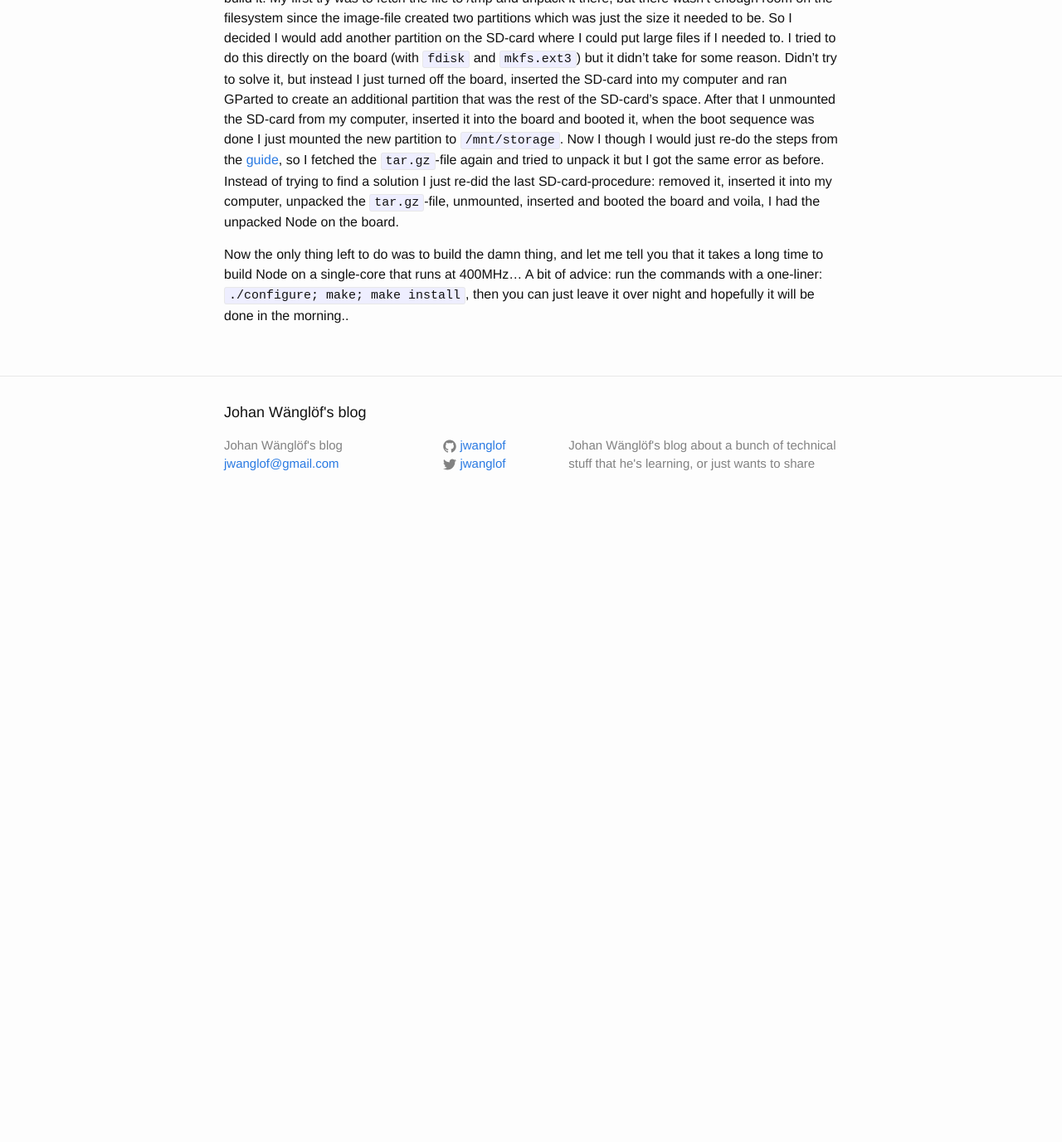
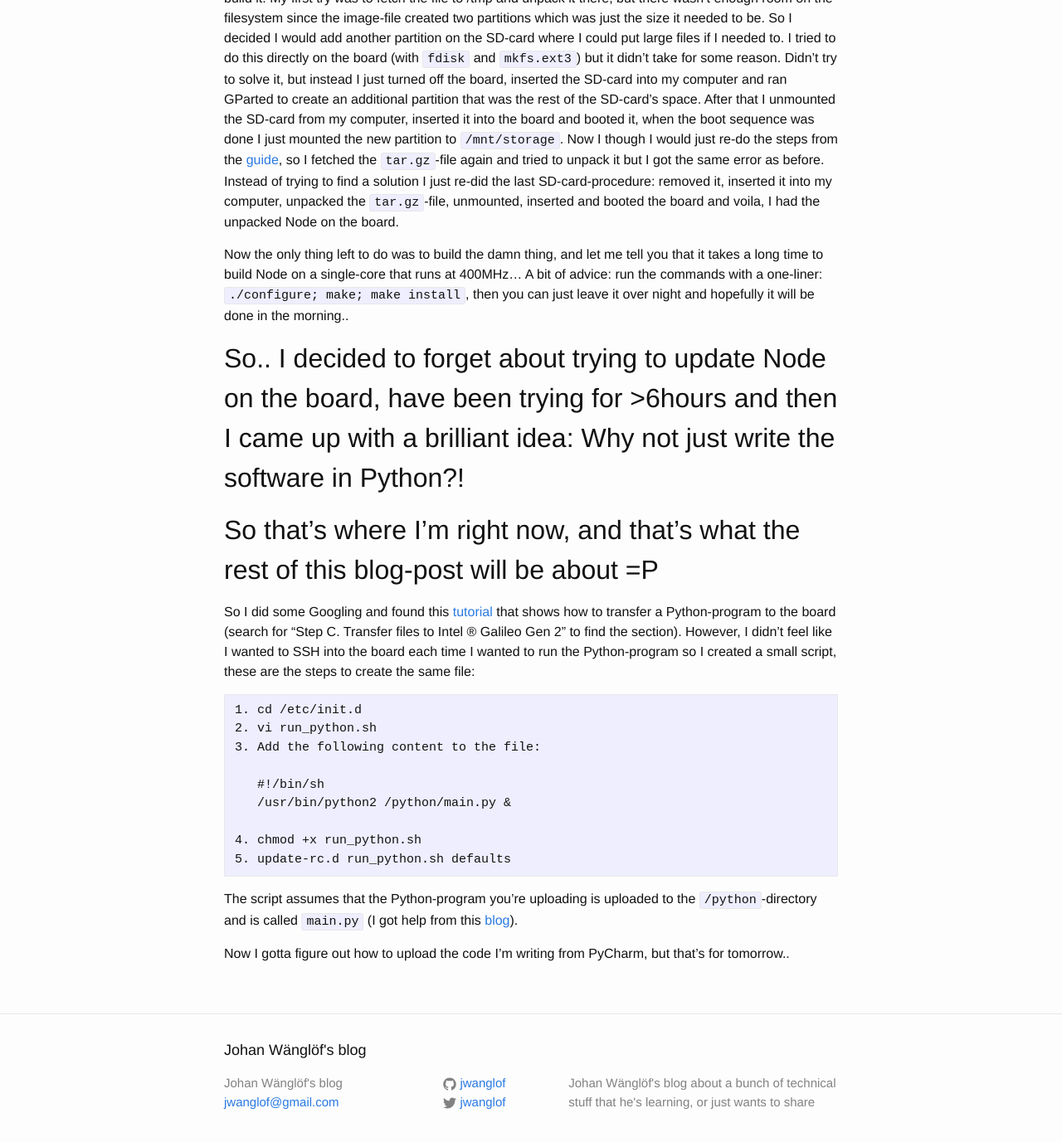
Before and after one commit to jwanglof/jwanglof.github.io, a Jekyll site: the page built from _posts/2016-03-05-intel-galileo.markdown, in a window 1280 px wide and 1400 px high, scrolled down 1756 px. Shown: the top 1377 px of the window at 83% size. Built offline with Jekyll 4.4.1, drawn with Linux system fonts in a browser that asks for light colours; before the commit the page ends 2387 px from its top, so only the background shows below that.

Commit message:
Post #2 about the Galileo

```diff
--- a/_posts/2016-03-05-intel-galileo.markdown
+++ b/_posts/2016-03-05-intel-galileo.markdown
@@ -29,14 +29,37 @@ My initial try with option #2 was to follow the steps in the book: Get the `tar.
 
 Now the only thing left to do was to build the damn thing, and let me tell you that it takes a long time to build Node on a single-core that runs at 400MHz... A bit of advice: run the commands with a one-liner: `./configure; make; make install`, then you can just leave it over night and hopefully it will be done in the morning..
 
+## So.. I decided to forget about trying to update Node on the board, have been trying for >6hours and then I came up with a brilliant idea: Why not just write the software in Python?!
+
+## So that's where I'm right now, and that's what the rest of this blog-post will be about =P
+
+So I did some Googling and found this [tutorial][intel-tutorial] that shows how to transfer a Python-program to the board (search for "Step C. Transfer files to Intel ® Galileo Gen 2" to find the section). However, I didn't feel like I wanted to SSH into the board each time I wanted to run the Python-program so I created a small script, these are the steps to create the same file:
+
+~~~
+1. cd /etc/init.d
+2. vi run_python.sh
+3. Add the following content to the file:
+
+   #!/bin/sh
+   /usr/bin/python2 /python/main.py &
+
+4. chmod +x run_python.sh
+5. update-rc.d run_python.sh defaults
+~~~
+
+The script assumes that the Python-program you're uploading is uploaded to the `/python`-directory and is called `main.py` (I got help from this [blog][stephaniemoyerman]).
+
+Now I gotta figure out how to upload the code I'm writing from PyCharm, but that's for tomorrow..
 
 <!-- Links -->
 [build-electronic-circuits]: http://www.build-electronic-circuits.com/intel-galileo-boot-sd-card/
 [intel-galileo-book]: https://books.google.se/books?id=xVAnCgAAQBAJ&pg=PA466&lpg=PA466&dq=yocto+opkg+nodejs&source=bl&ots=bdk3McXNvU&sig=fE9tPVVQYMiUOQiSLFtPEiRaSWI&hl=en&sa=X&ved=0ahUKEwiw6v7E-anLAhVtSZoKHeeWB8cQ6AEINjAD#v=onepage&q=yocto%20opkg%20nodejs&f=false
 [intel-galileo-download]: https://software.intel.com/en-us/iot/hardware/galileo/downloads
 [intel-galileo-temperature-example]: https://software.intel.com/en-us/creating-a-temperature-monitoring-app-using-intel-xdk-iot-edition
+[intel-tutorial]: https://communities.intel.com/docs/DOC-23764
 [opkg]: http://git.yoctoproject.org/cgit/cgit.cgi/opkg/
 [seed-starter]: http://www.seeedstudio.com/depot/Grove-starter-kit-plus-Intel-IoT-Edition-for-Intel-Galileo-Gen-2-and-Edison-p-1978.html
+[stephaniemoyerman]: http://stephaniemoyerman.com/?p=41
 [swec-competition]: http://www.sweclockers.com/artikel/21803-bygg-galileo-tavla-och-vinn-intels-stora-prispaket-pa-dustin-expo-2016
 
 <!-- Images -->
```
Also changed, not shown: _posts/2016-03-05-welcome-to-jekyll.markdown (deleted, +0 -25 lines), _posts/2016-03-06-intel-galileo-2.markdown (added, +72 -0 lines).
